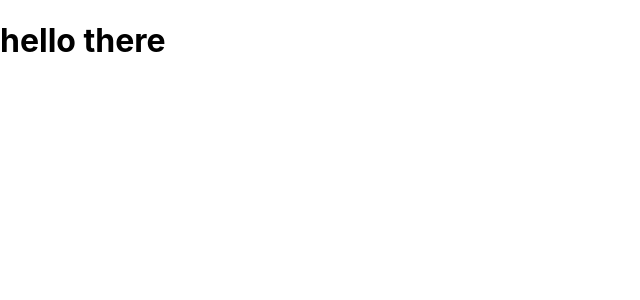
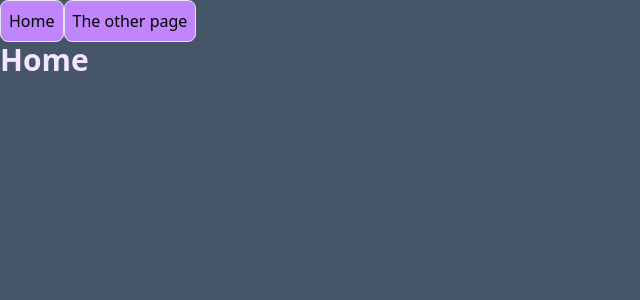
Before and after one commit to Alisoneoz/conditional-rendering-in-reactjs, a React (Create React App) app: page / in a window 1280 px wide. Shown: the top 300 px of the page, without its empty margins (0-640 px from the left). Built offline with nearby package versions, Linux system fonts and the light colour scheme.

Commit message:
Add Navbar and style

```diff
--- a/src/App.js
+++ b/src/App.js
@@ -1,7 +1,8 @@
+import Navigation from "./navigation/Navigation";
 function App() {
   return (
     <div className="App h-screen w-screen bg-slate-600">
-     <h1 className="text-purple-100">hello there</h1>
+     <Navigation />
     </div>
   );
 }
--- a/src/index.css
+++ b/src/index.css
@@ -1,13 +1,9 @@
-body {
-  margin: 0;
-  font-family: -apple-system, BlinkMacSystemFont, 'Segoe UI', 'Roboto', 'Oxygen',
-    'Ubuntu', 'Cantarell', 'Fira Sans', 'Droid Sans', 'Helvetica Neue',
-    sans-serif;
-  -webkit-font-smoothing: antialiased;
-  -moz-osx-font-smoothing: grayscale;
+@tailwind base;
+@tailwind components;
+@tailwind utilities;
+
+*{
+  padding:0;
+  margin:0;
+  box-sizing:border-box;
 }
-
-code {
-  font-family: source-code-pro, Menlo, Monaco, Consolas, 'Courier New',
-    monospace;
-}
--- /dev/null
+++ b/src/navigation/Navbar.jsx
@@ -0,0 +1,12 @@
+import { NavLink } from "react-router-dom"
+
+const NavBar = () => {
+  return (
+    <div className="flex">
+      <NavLink className=" bg-purple-400 border rounded-lg p-2"to="/">Home</NavLink>
+      <NavLink className=" bg-purple-400 border rounded-lg p-2"to="/theotherpage">The other page</NavLink>
+    </div>
+  )
+}
+
+export default NavBar
--- /dev/null
+++ b/src/navigation/Navigation.jsx
@@ -0,0 +1,20 @@
+import React from 'react'
+import { BrowserRouter, Routes, Route } from 'react-router-dom'
+import Home from "../pages/Home"
+import TheOtherPage from '../pages/TheOtherPage'
+import NavBar from './Navbar'
+
+const Navigation = () => {
+  return (
+
+    <BrowserRouter>
+      <NavBar />
+      <Routes>
+        <Route path="/" element={<Home />}/>
+        <Route path="/theotherpage" element={<TheOtherPage />}/>
+      </Routes>
+    </BrowserRouter>
+  )
+}
+
+export default Navigation
--- /dev/null
+++ b/src/pages/Home.jsx
@@ -0,0 +1,11 @@
+import React from 'react'
+
+const Home = () => {
+  return (
+    <div className="flex">
+      <h1 className="text-purple-100 justify-center flex font-bold text-3xl">Home</h1>
+   </div>
+  )
+}
+
+export default Home
--- /dev/null
+++ b/src/pages/TheOtherPage.jsx
@@ -0,0 +1,9 @@
+import React from 'react'
+
+const TheOtherPage = () => {
+  return (
+    <div className='justify-center flex text-purple-400 font-bold text-3xl'>The Other Page</div>
+  )
+}
+
+export default TheOtherPage
```
